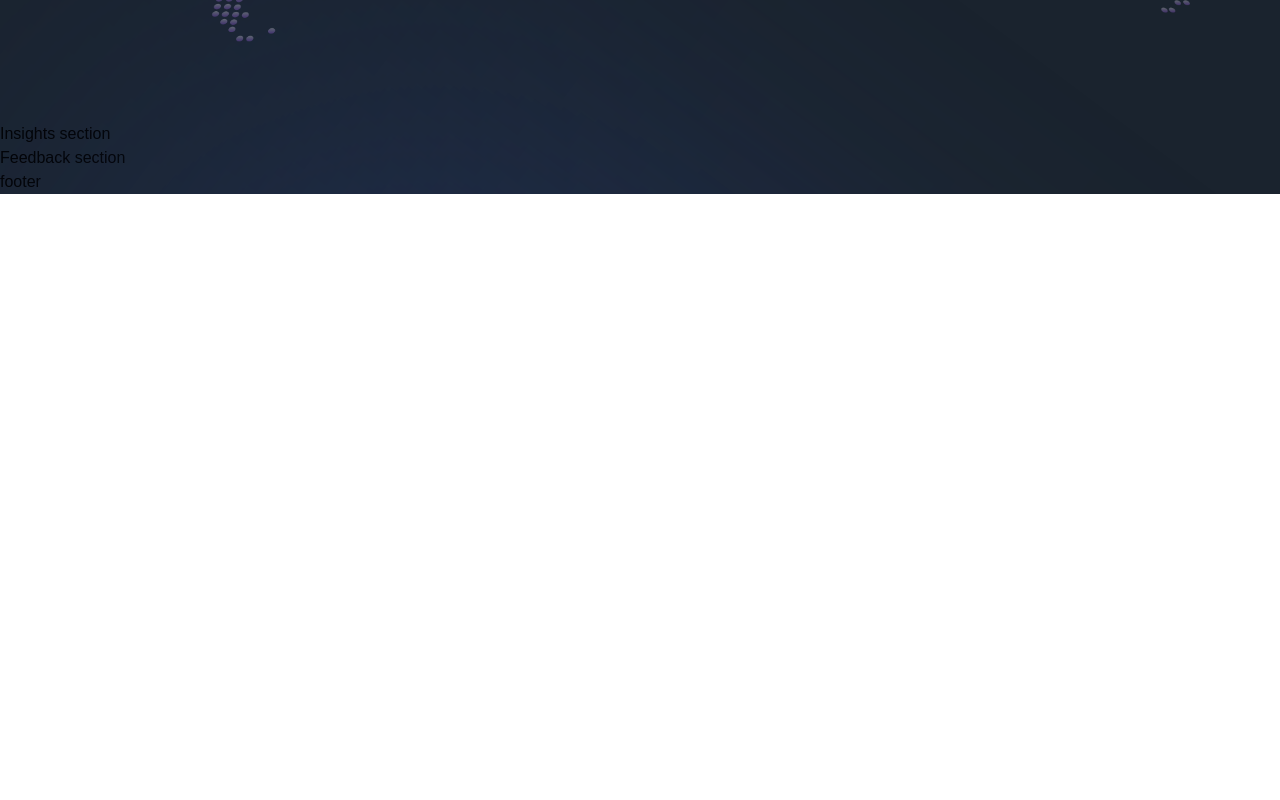
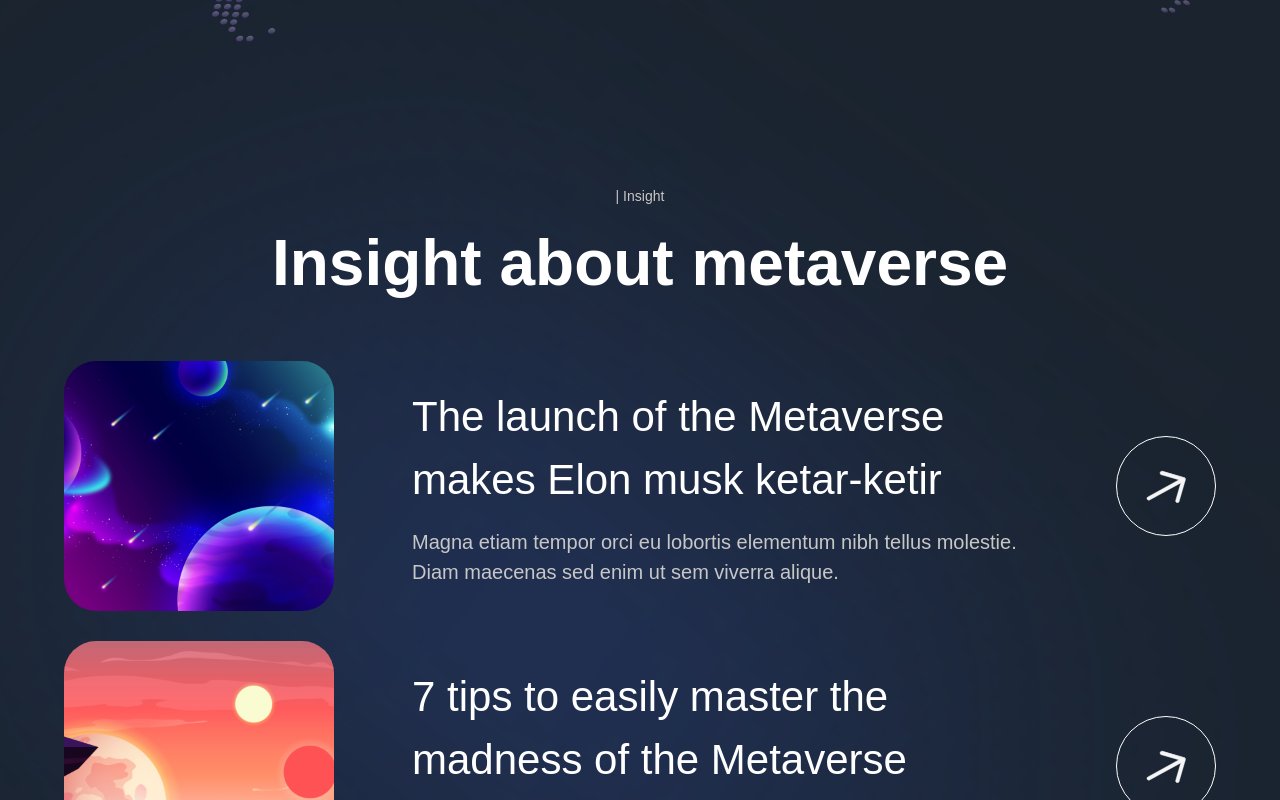
Before and after one commit to ngomanhson/Next-Metaversus, a Next.js app: page / in a window 1280 px wide. Shown: the part 5000-5800 px from the top of the page. Before the commit the page ends 5194 px from the top, so only its background shows below. Built offline with nearby package versions, Linux system fonts and the light colour scheme; a web font is replaced by a local one.

Commit message:
Insights section

```diff
--- a/components/InsightCard.jsx
+++ b/components/InsightCard.jsx
@@ -1,9 +1,24 @@
-'use client';
+"use client";
 
-const InsightCard = () => (
-  <div>
-    Insight Card
-  </div>
+import { motion } from "framer-motion";
+
+import { fadeIn } from "../utils/motion";
+
+const InsightCard = ({ imgUrl, title, subtitle, index }) => (
+  <motion.div variants={fadeIn("up", "spring", index * 0.5, 1)} className="flex md:flex-row flex-col gap-4">
+    <img src={imgUrl} alt={title} className="md:w-[270px] w-full h-[250px] rounded-[32px] object-cover" />
+
+    <div className="w-full flex justify-between items-center">
+      <div className="flex-1 md:ml-[62px] flex flex-col max-w-[650px]">
+        <h4 className="font-normal lg:text-[42px] text-[26px] text-white">{title}</h4>
+        <p className="mt-[16px] font-normal lg:text-[20px] text-[14px] text-secondary-white">{subtitle}</p>
+      </div>
+
+      <div className="lg:flex hidden items-center justify-center w-[100px] h-[100px] rounded-full bg-transparent border-[1px] border-white">
+        <img src="./arrow.svg" alt="arrow" className="w-[40%] h-[40%] object-contain" />
+      </div>
+    </div>
+  </motion.div>
 );
 
 export default InsightCard;
--- a/sections/Insights.jsx
+++ b/sections/Insights.jsx
@@ -1,8 +1,24 @@
-'use client';
+"use client";
+
+import { motion } from "framer-motion";
+
+import styles from "../styles";
+import { InsightCard, TitleText, TypingText } from "../components";
+import { staggerContainer } from "../utils/motion";
+import { insights } from "../constants";
 
 const Insights = () => (
-  <section>
-    Insights section
+  <section className={`${styles.paddings} relative z-10`}>
+    <motion.div variants={staggerContainer} initial="hidden" whileInView="show" viewport={{ once: false, amount: 0.25 }} className={`${styles.innerWidth} mx-auto flex flex-col`}>
+      <TypingText title="| Insight" textStyles="text-center" />
+      <TitleText title="Insight about metaverse" textStyles="text-center" />
+
+      <div className="mt-[50px] flex flex-col gap-[30px]">
+        {insights.map((insights, index) => (
+          <InsightCard key={`insight-${index} `} {...insights} index={index + 1} />
+        ))}
+      </div>
+    </motion.div>
   </section>
 );
 
```
